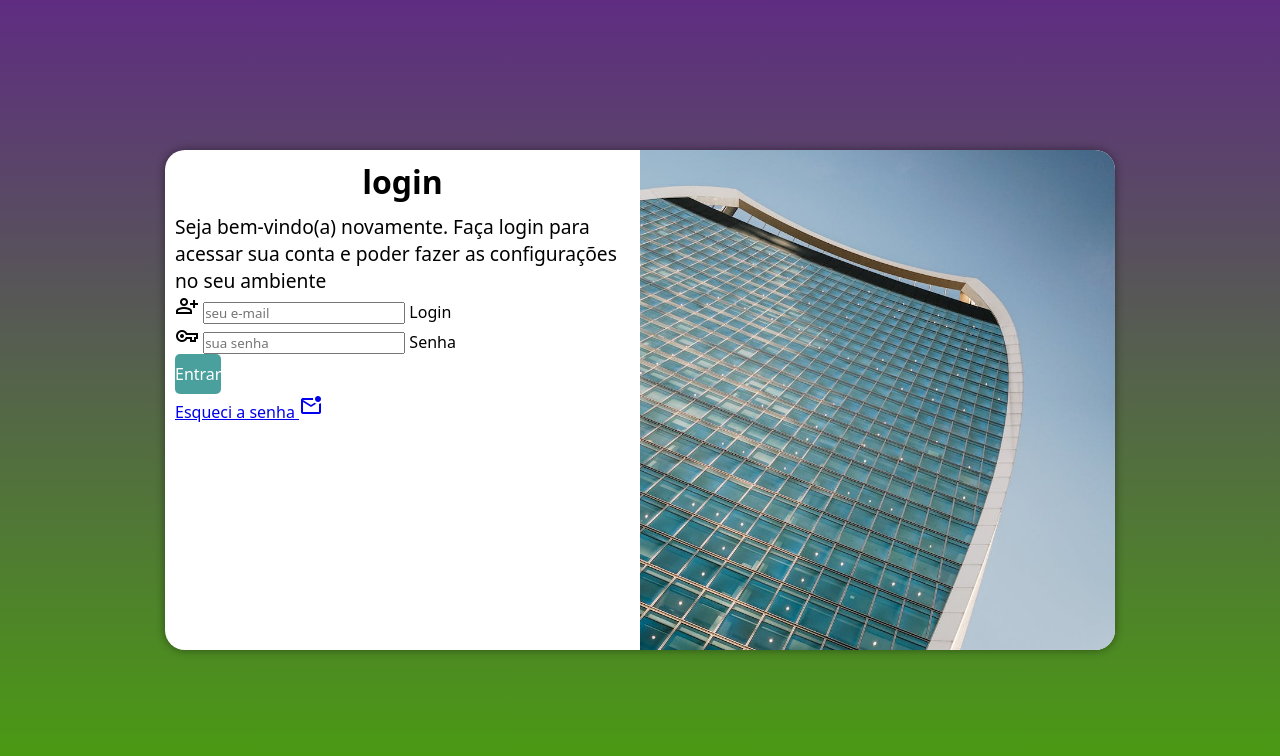
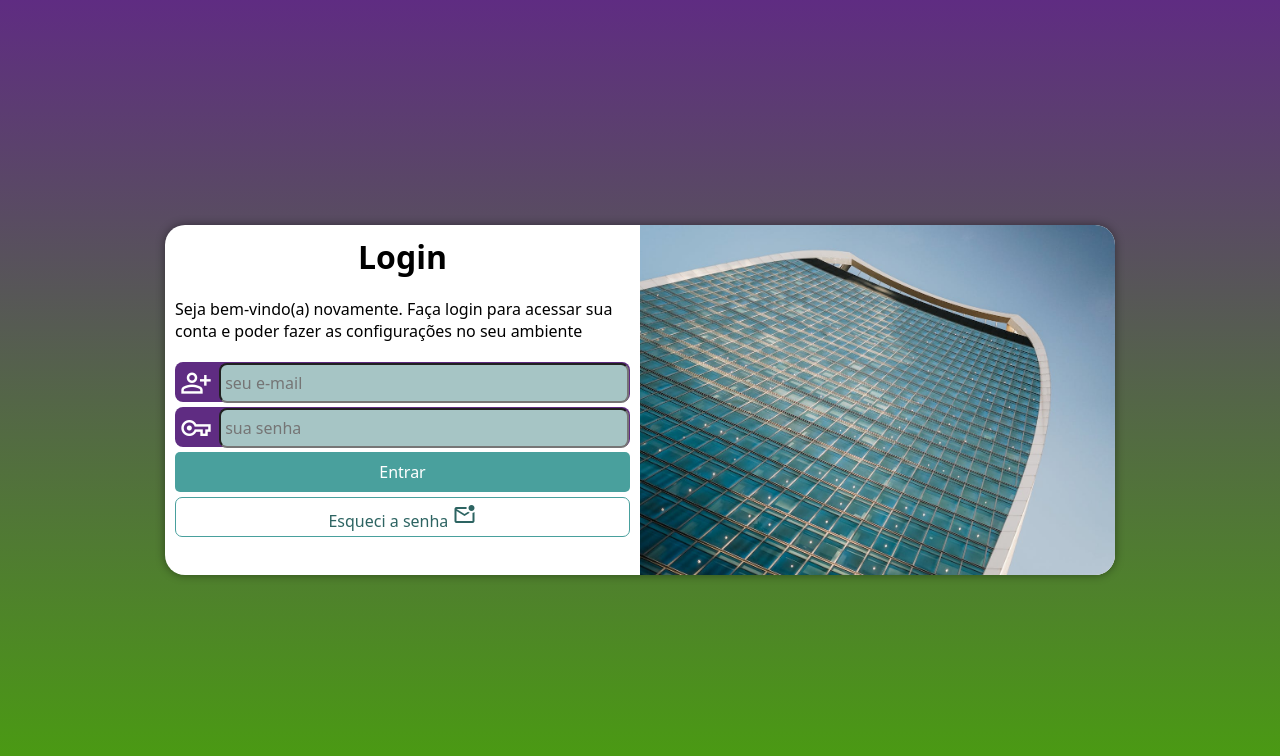
Before and after one commit to brunohfg/projeto-login, a plain HTML site: page index.html in a window 1280 px wide. Drawn offline with nearby package versions, Linux system fonts and the light colour scheme.

Commit message:
concluido

```diff
--- a/estilos/media-query.css
+++ b/estilos/media-query.css
@@ -2,12 +2,13 @@
 
 
 @media screen and (min-width:768px) and (max-width:992px){
-
+    /*Configuração para tablet*/
     body{
         background-image: linear-gradient(to top,#49a00d,#5f2c82);
     }
     section#login {
         width: 80vw;
+        height: 280px;
     }
     section#login > div#imagem {
         float: left;
@@ -23,12 +24,13 @@
 }
 
 @media screen and (min-width:992px) {
-
+    /*Cconfiguraçào par desktop*/
     body{
         background-image: linear-gradient(to top,#49a00d,#5f2c82);
     }
     section#login{
         width: 950px;
+        height: 350px;
     }
     section#login > div#imagem{
         float: right;
@@ -43,7 +45,8 @@
         font-size: 2em;
     }
     div#formulario > p {
-        font-size: 1.2em;
+        font-size: 1em;
+        margin: 20px 0px;
     }
 
 
--- a/estilos/style.css
+++ b/estilos/style.css
@@ -30,7 +30,7 @@ section#login {
 
     background-color: white;
     width: 250px;
-    height: 500px;
+    height: 515px;
     border-radius: 20px;
     box-shadow: 0px 0px 10px rgba(0, 0, 0, 0.432);
 
@@ -59,13 +59,75 @@ div#formulario > p {
     font-size: 0.8em;
 }
 
+form > div.campo {
+    background-color: #5f2c82;
+    height: 40px;
+    border-radius: 8px;
+    margin: 5px 0px;
+}
+
+div.campo > label{
+    display: none;
+}
+
+div.campo > span {
+    color: white;
+    font-size: 2em;
+    width: 40px;
+    padding: 5px;
+}
+
+div.campo > input {
+    background-color: #a6c5c5;
+    font-size: 1em;
+    width: calc(100% - 45px);
+    height: 100%;
+    border: 0%;
+    border-radius: 8px;
+    padding: 4px;
+    transform: translatey(-10px);
+}
+
+div.campo > input:focus-within {
+    background-color: white;
+}
+
 form > input[type=submit] {
     display: block;
     font-size: 1em;
-    height: 100%;
+    width:100%;
     height: 40px;
     background-color: #49a09d;
     color: white;
     border: none;
     border-radius: 5px;
+    cursor: pointer;
 }
+
+form > input[type=submit]:hover {
+    background-color: #2d6462;
+
+}
+form > a.botao {
+    display: block;
+    text-align: center;
+    font-size: 1em;
+    width: 100%;
+    height: 40px;
+    padding-top: 5px;
+    margin-top:5px;
+    background-color: white;
+    color:#2d6462;
+    border: 1px solid #49a09d;
+    border-radius: 7px;
+    text-decoration: none;
+
+}
+
+form > a.botao:hover {
+    background-color:#6cd3cf ;
+}
+
+form > a.botao > i {
+    font-size: 0.8em;
+}
--- a/index.html
+++ b/index.html
@@ -15,7 +15,7 @@
 
             </div>
             <div id="formulario">
-                <h1>login</h1>
+                <h1>Login</h1>
                 <p>Seja bem-vindo(a) novamente. Faça login para acessar sua conta e poder fazer as configurações no seu ambiente</p>
                 <form action="login.php" method="post">
                     <div class="campo">
```
